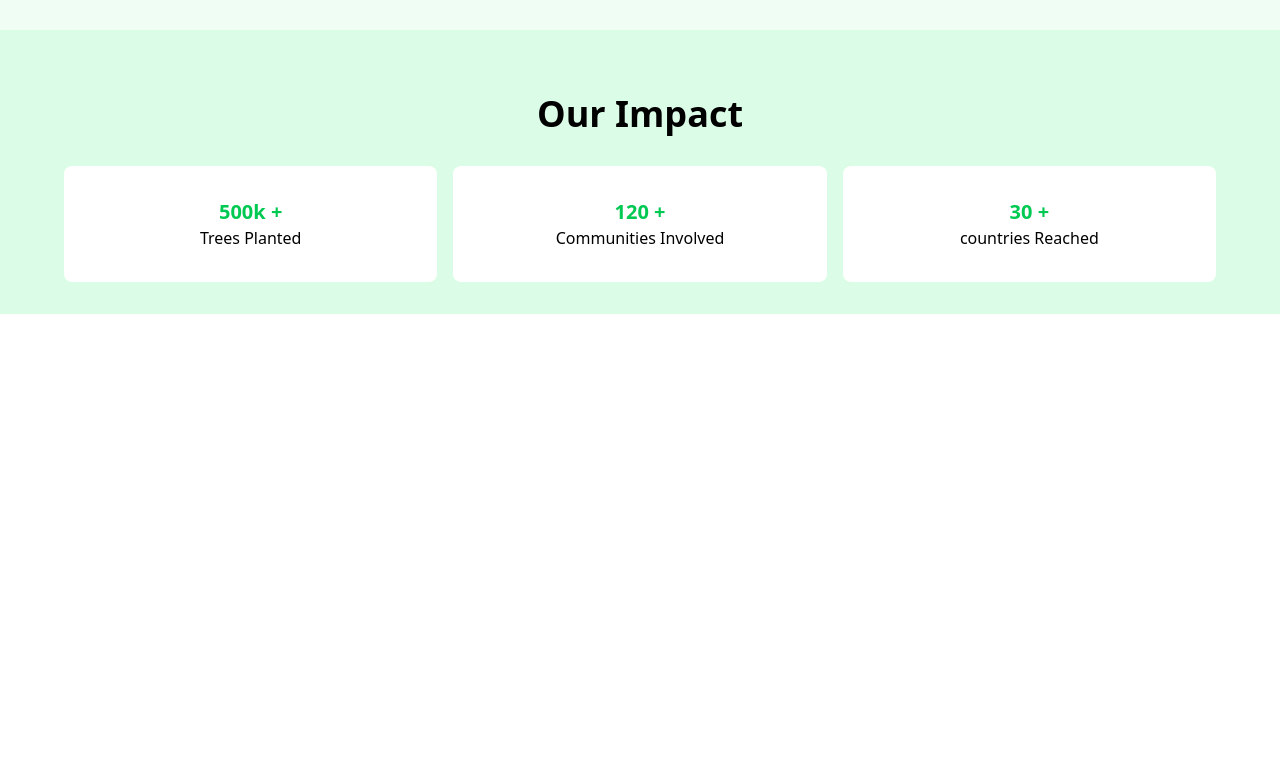
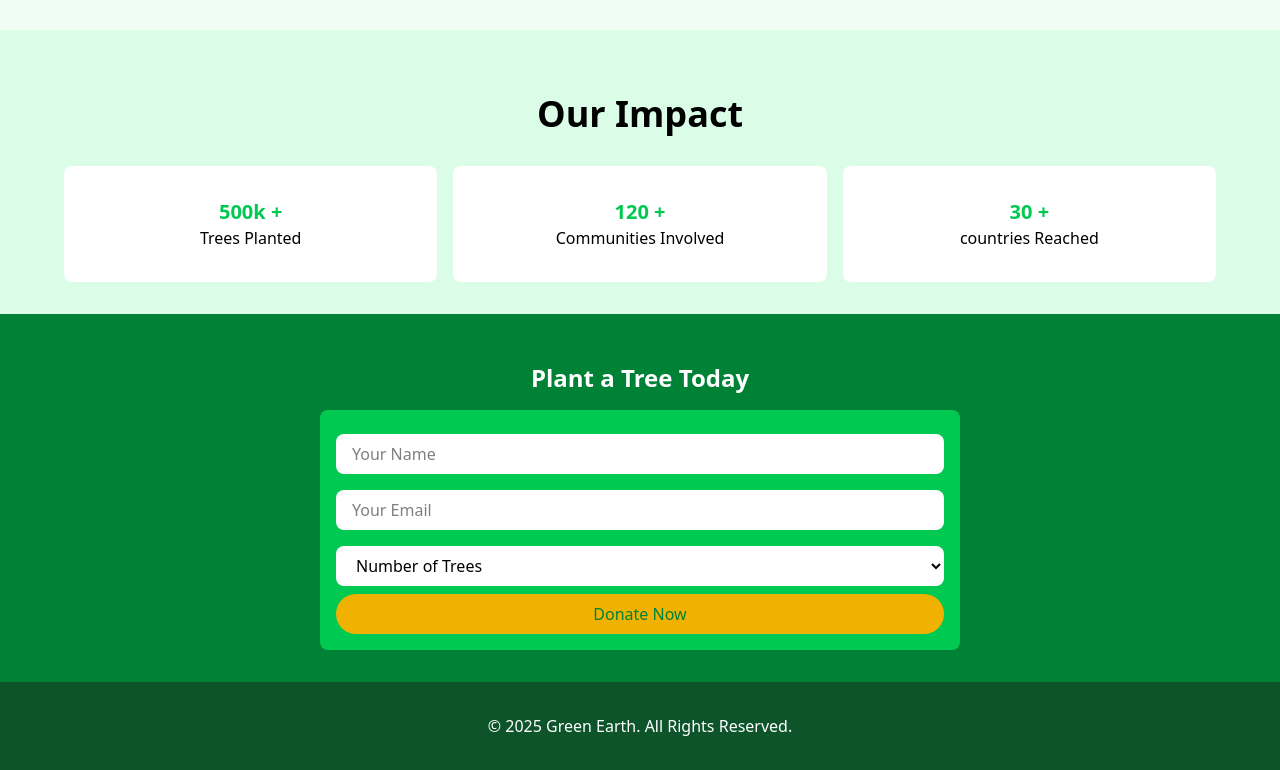
Before and after one commit to mehedii-hasann-00/js-practice-2, a plain HTML site: page index.html in a window 1280 px wide. Shown: the part 1273-2043 px from the top of the page. Before the commit the page ends 1587 px from the top, so only its background shows below. Drawn offline with nearby package versions, Linux system fonts and the light colour scheme; no server answers.

Commit message:
plant tree and footer section add

```diff
--- a/index.html
+++ b/index.html
@@ -87,6 +87,26 @@
         </div>
     </div>
 
+    <div class="bg-green-700 py-8 items-center">
+        <h3 class="text-2xl font-semibold py-4 text-center text-white">Plant a Tree Today</h3>
+        <div class="bg-green-500 flex flex-col items-center p-4 rounded-lg w-1/2 mx-auto">
+            <input type="text" class="px-4 py-2 my-2 bg-white rounded-lg w-full" placeholder="Your Name">
+            <input type="email" class="px-4 py-2 my-2 bg-white rounded-lg w-full" placeholder="Your Email">
+            <select class="px-4 py-2 my-2 bg-white rounded-lg w-full">
+                <option value="">Number of Trees</option>
+                <option value="1">1</option>
+                <option value="2">2</option>
+                <option value="3">3</option>
+            </select>
+            <button class="bg-yellow-500 text-green-700 px-4 py-2 rounded-full w-full">Donate Now</button>
+        </div>
+    </div>
+
+    <div class="bg-green-900 py-8">
+        <p class="text-white text-center">© 2025 Green Earth. All Rights Reserved.</p>
+    </div>
+
+
     <script src="./script.js"></script>
 </body>
 
```
